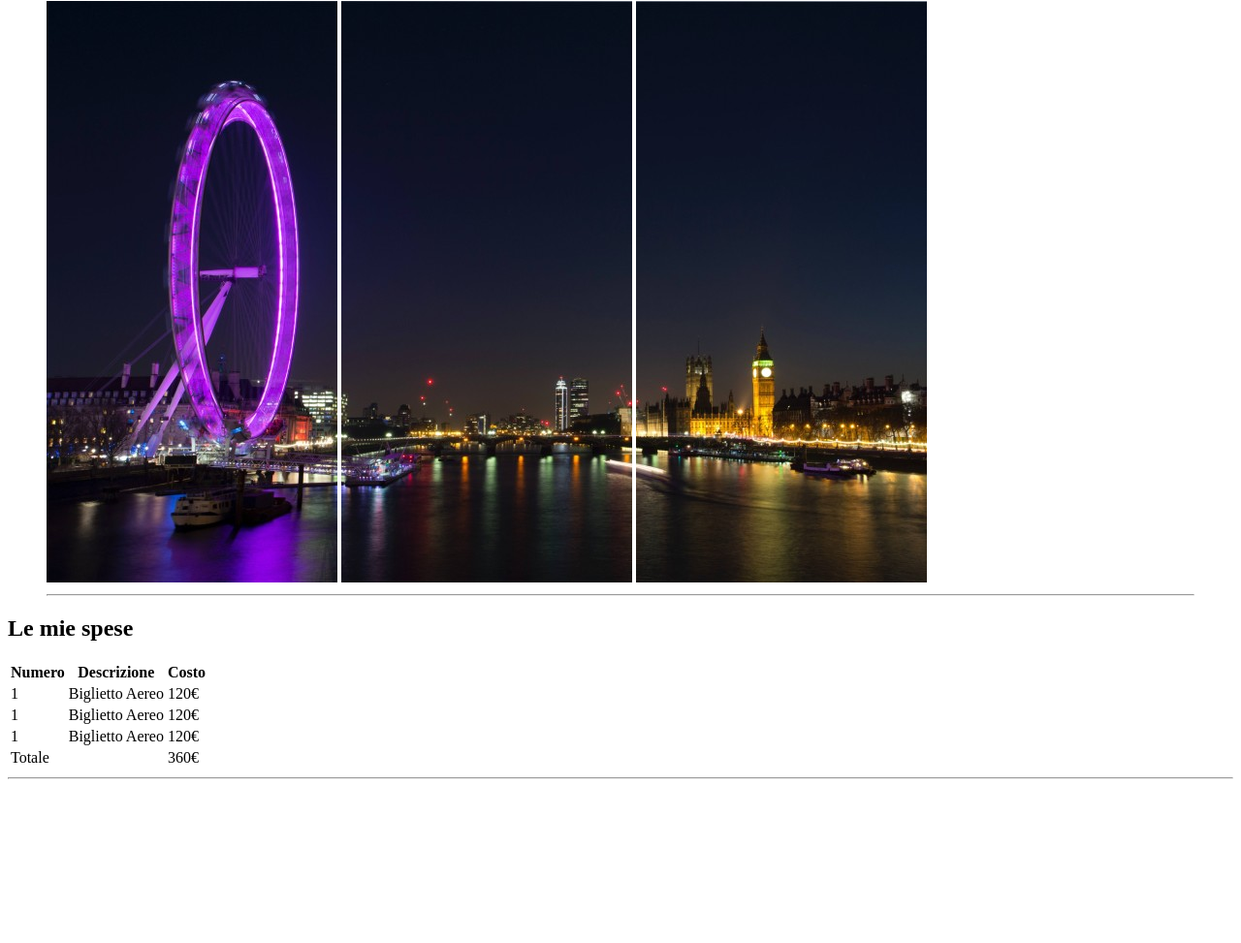
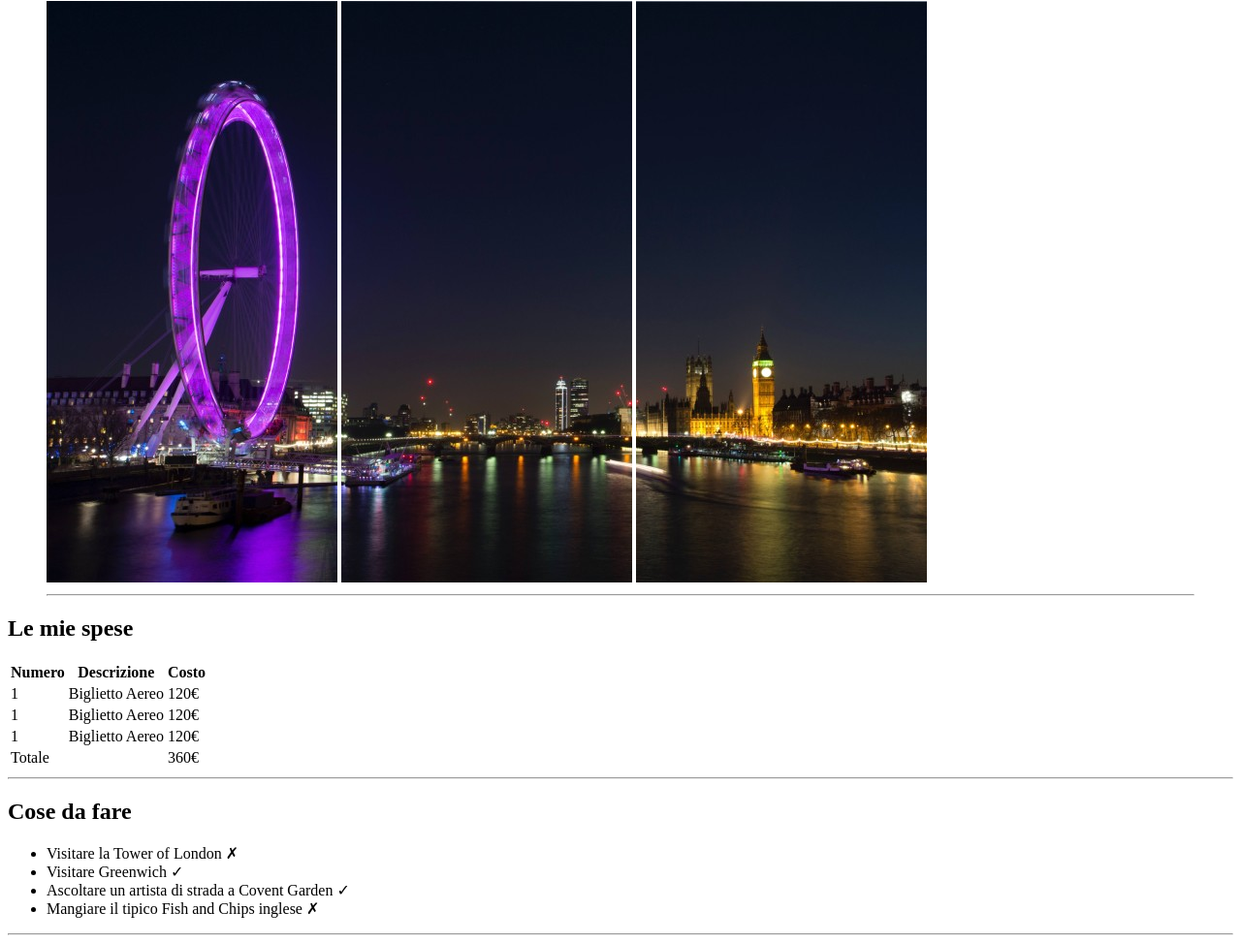
Before and after one commit to michelearcopinto/html-london-trip, a plain HTML site: page index.html in a window 1280 px wide. Shown: the part 79-1052 px from the top of the page at 97% size. Before the commit the page ends 891 px from the top, so only its background shows below. Drawn offline with Linux system fonts and the light colour scheme.

Commit message:
Added second section and unordered list

```diff
--- a/index.html
+++ b/index.html
@@ -61,7 +61,14 @@
         </section>
 
         <section>
-
+            <h2>Cose da fare</h2>
+            <ul>
+                <li>Visitare la Tower of London &#10007;</li>
+                <li>Visitare Greenwich &#10003;</li>
+                <li>Ascoltare un artista di strada a Covent Garden &#10003;</li>
+                <li>Mangiare il tipico Fish and Chips inglese &#10007;</li>
+            </ul>
+            <hr>
         </section>
 
         <section>
```
